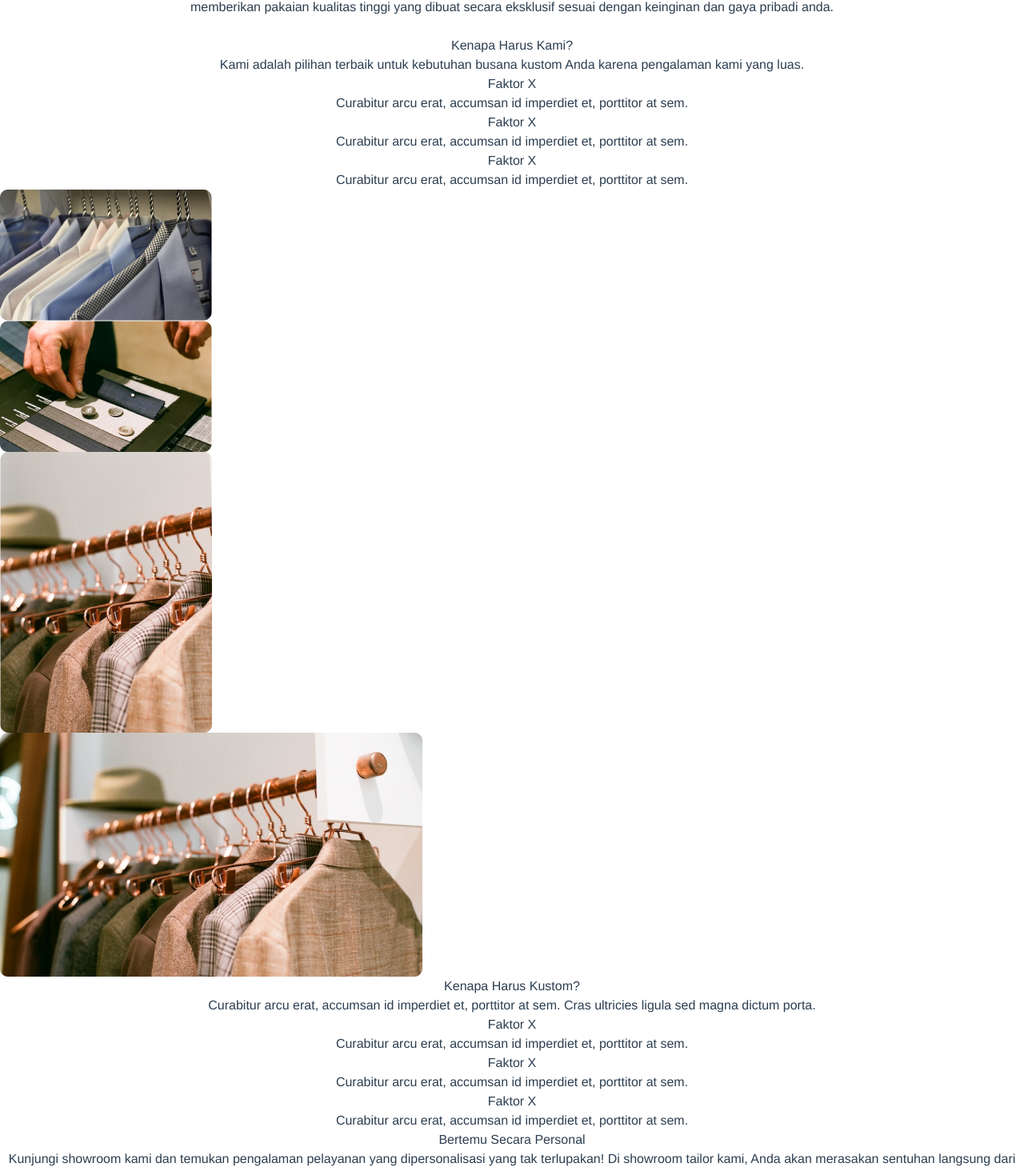
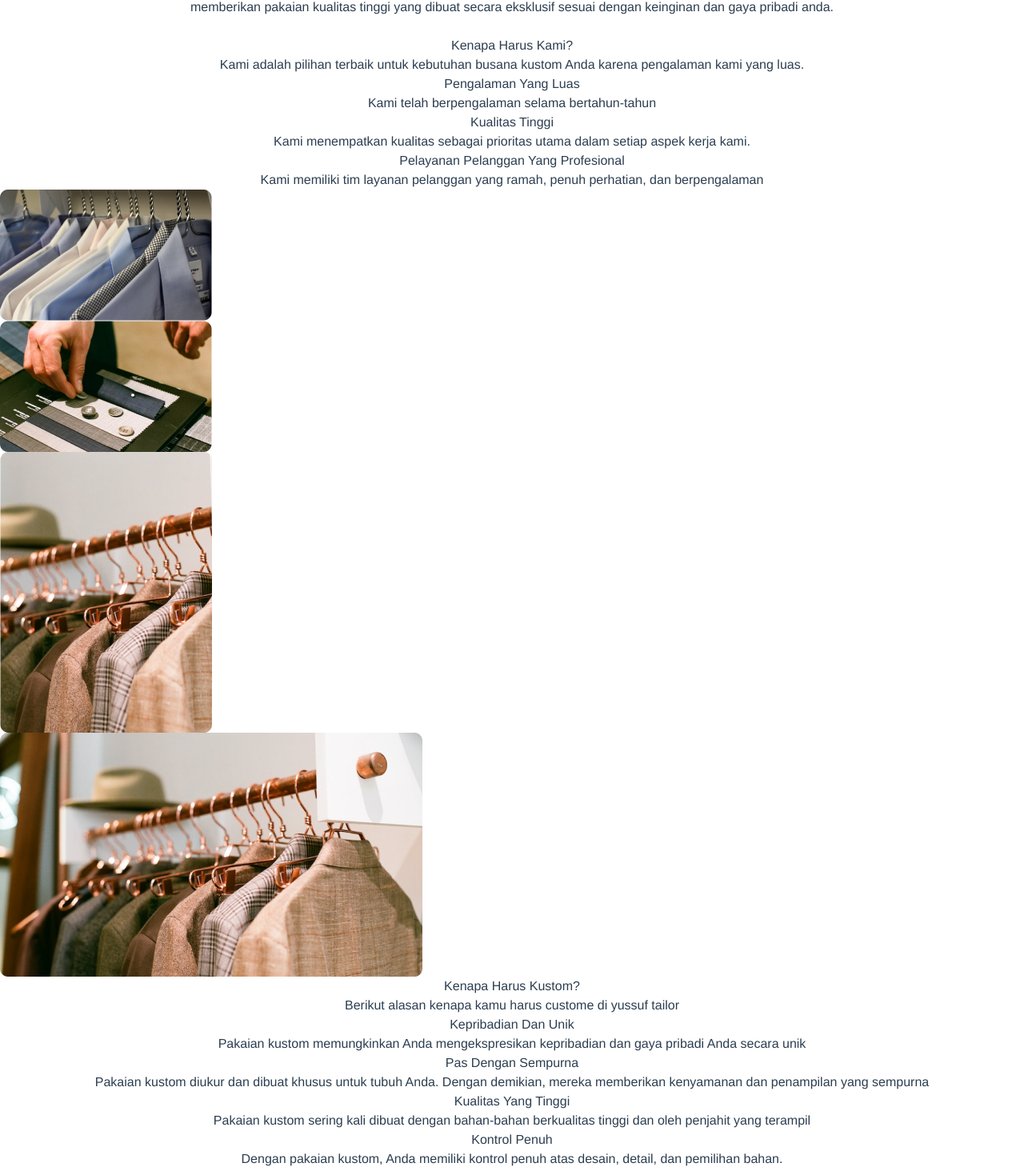
Before and after one commit to yussuftailor/yusuf-taylor, a Vue app: page / in a window 1280 px wide. Shown: the part 1275-2739 px from the top of the page at 80% size. Built offline with nearby package versions, Linux system fonts and the light colour scheme.

Commit message:
fixing typos

```diff
--- a/src/components/WhyCustome.vue
+++ b/src/components/WhyCustome.vue
@@ -9,32 +9,28 @@
             </div>
             <div class="order-first md:order-first lg:order-last">
                 <h2 class="text-left font-philosopher font-bold text-brand text-2xl md:text-4xl">Kenapa Harus Kustom?</h2>
-                <p class="text-left mt-4 font-philosopher text-base max-w-2xl">Curabitur arcu erat, accumsan id imperdiet et, porttitor at sem. Cras ultricies ligula sed magna dictum porta.</p>
+                <p class="text-left mt-4 font-philosopher text-base max-w-2xl">Berikut alasan kenapa kamu harus custome di yussuf tailor</p>
 
                 <div class="flex flex-col gap-4 items-start mt-8 p-0 h-fit w-full">
                     <div class="flex flex-col mt-4 gap-2 items-start p-0 w-full">
                         <div class="h-px bg-brand bg-opacity-25 w-full"></div>
-                        <p class="font-philosopher text-base font-bold text-brand">Faktor X</p>
-                        <p class="font-philosopher text-base text-left">Curabitur arcu erat, accumsan id imperdiet et,
-                            porttitor
-                            at
-                            sem.</p>
+                        <p class="font-philosopher text-base font-bold text-brand">Kepribadian Dan Unik</p>
+                        <p class="font-philosopher text-base text-left">Pakaian kustom memungkinkan Anda mengekspresikan kepribadian dan gaya pribadi Anda secara unik</p>
                     </div>
                     <div class="flex flex-col mt-4 gap-2 items-start p-0 w-full">
                         <div class="h-px bg-brand bg-opacity-25 w-full"></div>
-                        <p class="font-philosopher text-base font-bold text-brand">Faktor X</p>
-                        <p class="font-philosopher text-base text-left">Curabitur arcu erat, accumsan id imperdiet et,
-                            porttitor
-                            at
-                            sem.</p>
+                        <p class="font-philosopher text-base font-bold text-brand">Pas Dengan Sempurna</p>
+                        <p class="font-philosopher text-base text-left">Pakaian kustom diukur dan dibuat khusus untuk tubuh Anda. Dengan demikian, mereka memberikan kenyamanan dan penampilan yang sempurna</p>
                     </div>
                     <div class="flex flex-col mt-4 gap-2 items-start p-0 w-full">
                         <div class="h-px bg-brand bg-opacity-25 w-full"></div>
-                        <p class="font-philosopher text-base font-bold text-brand">Faktor X</p>
-                        <p class="font-philosopher text-base text-left">Curabitur arcu erat, accumsan id imperdiet et,
-                            porttitor
-                            at
-                            sem.</p>
+                        <p class="font-philosopher text-base font-bold text-brand">Kualitas Yang Tinggi</p>
+                        <p class="font-philosopher text-base text-left">Pakaian kustom sering kali dibuat dengan bahan-bahan berkualitas tinggi dan oleh penjahit yang terampil</p>
+                    </div>
+                    <div class="flex flex-col mt-4 gap-2 items-start p-0 w-full">
+                        <div class="h-px bg-brand bg-opacity-25 w-full"></div>
+                        <p class="font-philosopher text-base font-bold text-brand">Kontrol Penuh</p>
+                        <p class="font-philosopher text-base text-left">Dengan pakaian kustom, Anda memiliki kontrol penuh atas desain, detail, dan pemilihan bahan.</p>
                     </div>
                 </div>
             </div>
--- a/src/components/WhyUs.vue
+++ b/src/components/WhyUs.vue
@@ -11,27 +11,18 @@
                 <div class="flex flex-col gap-4 items-start mt-8 p-0 h-fit w-full">
                     <div class="flex flex-col mt-4 gap-2 items-start p-0 w-full">
                         <div class="h-px bg-brand bg-opacity-25 w-full"></div>
-                        <p class="font-philosopher text-base font-bold text-brand">Faktor X</p>
-                        <p class="font-philosopher text-base text-left">Curabitur arcu erat, accumsan id imperdiet et,
-                            porttitor
-                            at
-                            sem.</p>
+                        <p class="font-philosopher text-base font-bold text-brand">Pengalaman Yang Luas</p>
+                        <p class="font-philosopher text-base text-left">Kami telah berpengalaman selama bertahun-tahun</p>
                     </div>
                     <div class="flex flex-col mt-4 gap-2 items-start p-0 w-full">
                         <div class="h-px bg-brand bg-opacity-25 w-full"></div>
-                        <p class="font-philosopher text-base font-bold text-brand">Faktor X</p>
-                        <p class="font-philosopher text-base text-left">Curabitur arcu erat, accumsan id imperdiet et,
-                            porttitor
-                            at
-                            sem.</p>
+                        <p class="font-philosopher text-base font-bold text-brand">Kualitas Tinggi</p>
+                        <p class="font-philosopher text-base text-left">Kami menempatkan kualitas sebagai prioritas utama dalam setiap aspek kerja kami.</p>
                     </div>
                     <div class="flex flex-col mt-4 gap-2 items-start p-0 w-full">
                         <div class="h-px bg-brand bg-opacity-25 w-full"></div>
-                        <p class="font-philosopher text-base font-bold text-brand">Faktor X</p>
-                        <p class="font-philosopher text-base text-left">Curabitur arcu erat, accumsan id imperdiet et,
-                            porttitor
-                            at
-                            sem.</p>
+                        <p class="font-philosopher text-base font-bold text-brand">Pelayanan Pelanggan Yang Profesional</p>
+                        <p class="font-philosopher text-base text-left">Kami memiliki tim layanan pelanggan yang ramah, penuh perhatian, dan berpengalaman</p>
                     </div>
                 </div>
             </div>
--- a/src/components/sections/ContactContactUs.vue
+++ b/src/components/sections/ContactContactUs.vue
@@ -4,8 +4,7 @@
             <div class="px-6 lg:px-10 py-16 flex flex-col items-left">
                 <h2 class="text-left w-full font-philosopher font-bold text-white text-2xl md:text-4xl">Dapatkan Setelan
                     Terbaik</h2>
-                <p class="text-left w-full mt-4 font-philosopher text-base text-white max-w-2xl ">Curabitur arcu erat,
-                    accumsan id imperdiet et, porttitor at sem. Cras ultricies ligula sed magna dictum porta.</p>
+                <p class="text-left w-full mt-4 font-philosopher text-base text-white max-w-2xl ">Kami memberikan layanan profesional untuk setiap pemesanan jahitan yang Anda buat. Anda bisa membuat pesanan sesuai dengan ukuran, bahan, dan model yang Anda inginkan.</p>
                 <a href="https://wa.me/6282242626274" target="_blank"
                     class="font-philosopher w-fit rounded-md bg-brand px-3.5 py-2.5 text-sm font-semibold mt-8"
                     style="color:#FFFFFF;">Hubungi Kami
```
